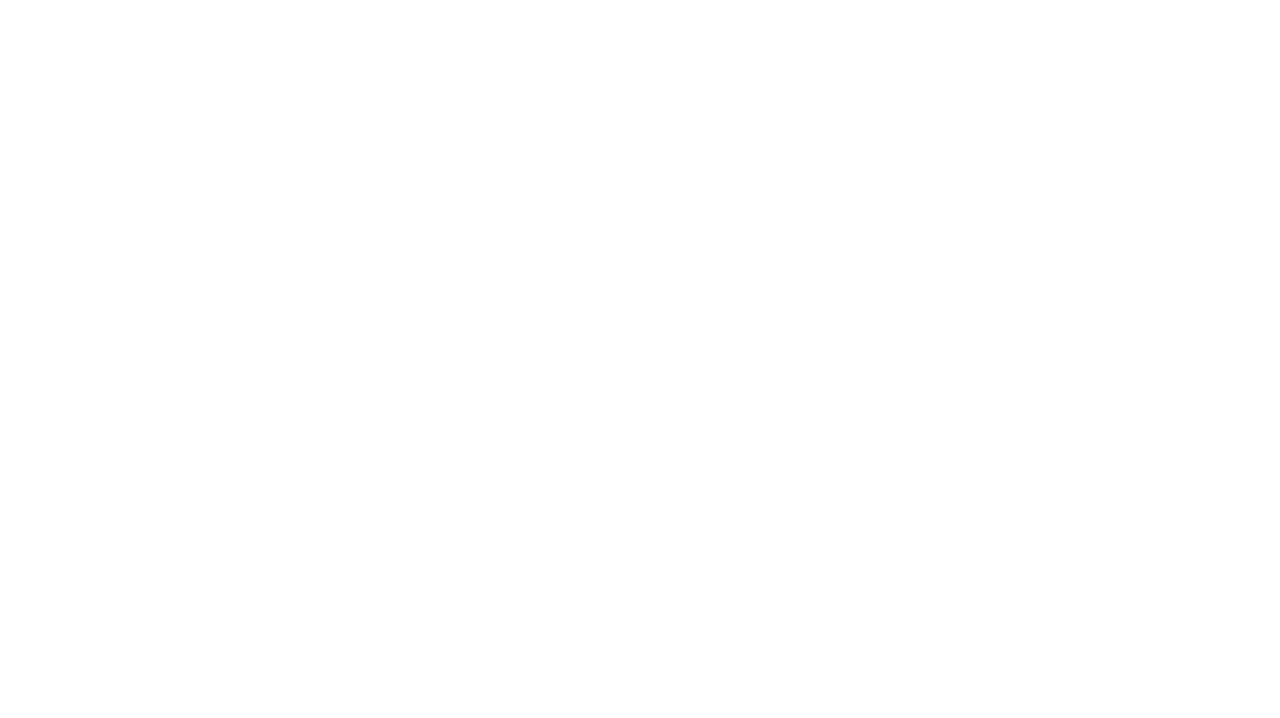
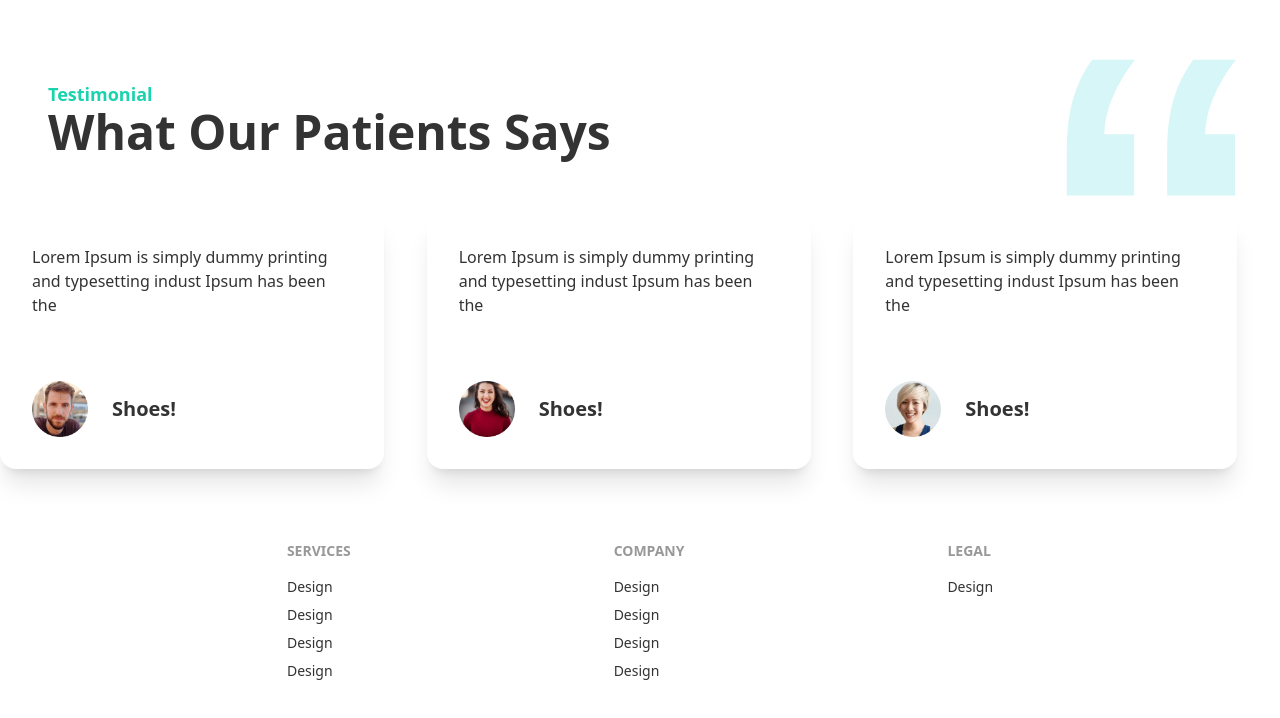
Before and after one commit to jhshakil/doctors-portal-client, a React (Create React App) app: page / in a window 1280 px wide. Shown: the part 3187-3905 px from the top of the page. Before the commit the page ends 3211 px from the top, so only its background shows below. Built offline with nearby package versions, Linux system fonts and the light colour scheme.

Commit message:
add textimonial part

```diff
--- a/src/Page/Home/Home.js
+++ b/src/Page/Home/Home.js
@@ -3,7 +3,9 @@ import Appoint from './Appoint';
 import Banner from './Banner';
 import Info from './Info';
 import Services from './Services';
+import Testimonial from './Testimonial';
 import Treatment from './Treatment';
+import Footer from '../Shared/Footer/Footer'
 
 const Home = () => {
     return (
@@ -13,6 +15,8 @@ const Home = () => {
             <Services></Services>
             <Treatment></Treatment>
             <Appoint></Appoint>
+            <Testimonial></Testimonial>
+            <Footer></Footer>
         </div>
     );
 };
--- /dev/null
+++ b/src/Page/Home/Testimonial.js
@@ -0,0 +1,65 @@
+import React from 'react';
+import quote from '../../assets/icons/quote.svg'
+import people1 from '../../assets/images/people1.png'
+import people2 from '../../assets/images/people2.png'
+import people3 from '../../assets/images/people3.png'
+
+const Testimonial = () => {
+    const reviews = [
+        {
+            _id: 1,
+            title: 'Fluoride Treatment',
+            location: 'california',
+            description: 'Lorem Ipsum is simply dummy printing and typesetting indust Ipsum has been the',
+            icon: people1
+        },
+        {
+            _id: 2,
+            title: 'Cavity Filling',
+            location: 'california',
+            description: 'Lorem Ipsum is simply dummy printing and typesetting indust Ipsum has been the',
+            icon: people2
+        },
+        {
+            _id: 3,
+            title: 'Teeth Whitening',
+            location: 'california',
+            description: 'Lorem Ipsum is simply dummy printing and typesetting indust Ipsum has been the',
+            icon: people3
+        }
+    ]
+    return (
+        <div className='mb-8'>
+            <div className='px-4'>
+                <div class='hero'>
+                    <div class="hero-content justify-between flex-row-reverse w-full">
+                        <img src={quote} class="max-w-sm rounded-lg w-32 lg:w-48" alt='' />
+                        <div className='px-4 w-full lg:w-1/2'>
+                            <p className='text-secondary text-lg font-bold'>Testimonial</p>
+                            <h1 class="text-3xl lg:text-5xl font-bold">What Our Patients Says</h1>
+                        </div>
+                    </div>
+                </div>
+            </div>
+            <div className='grid grid-cols-1 lg:grid-cols-3'>
+                {
+                    reviews.map(review =>
+                        <div class="card w-96 bg-base-100 shadow-xl">
+                            <div class="card-body">
+                                {/* <h2 class="card-title">Shoes!</h2> */}
+                                <p>{review.description}</p>
+                            </div>
+                            <div class="card-body flex flex-row">
+                                <div class="w-14 rounded-full">
+                                    <img src={review.icon} alt='' />
+                                </div>
+                                <h2 class="card-title mx-4">Shoes!</h2>
+                            </div>
+                        </div>)
+                }
+            </div>
+        </div>
+    );
+};
+
+export default Testimonial;
--- /dev/null
+++ b/src/Page/Shared/Footer/Footer.js
@@ -0,0 +1,29 @@
+import React from 'react';
+import { Link } from 'react-router-dom';
+
+const Footer = () => {
+    return (
+        <footer class="footer p-10 justify-evenly">
+            <div>
+                <span class="footer-title">Services</span>
+                <Link to='/' class="link link-hover">Design</Link>
+                <Link to='/' class="link link-hover">Design</Link>
+                <Link to='/' class="link link-hover">Design</Link>
+                <Link to='/' class="link link-hover">Design</Link>
+            </div>
+            <div>
+                <span class="footer-title">Company</span>
+                <Link to='/' class="link link-hover">Design</Link>
+                <Link to='/' class="link link-hover">Design</Link>
+                <Link to='/' class="link link-hover">Design</Link>
+                <Link to='/' class="link link-hover">Design</Link>
+            </div>
+            <div>
+                <span class="footer-title">Legal</span>
+                <Link to='/' class="link link-hover">Design</Link>
+            </div>
+        </footer>
+    );
+};
+
+export default Footer;
```
